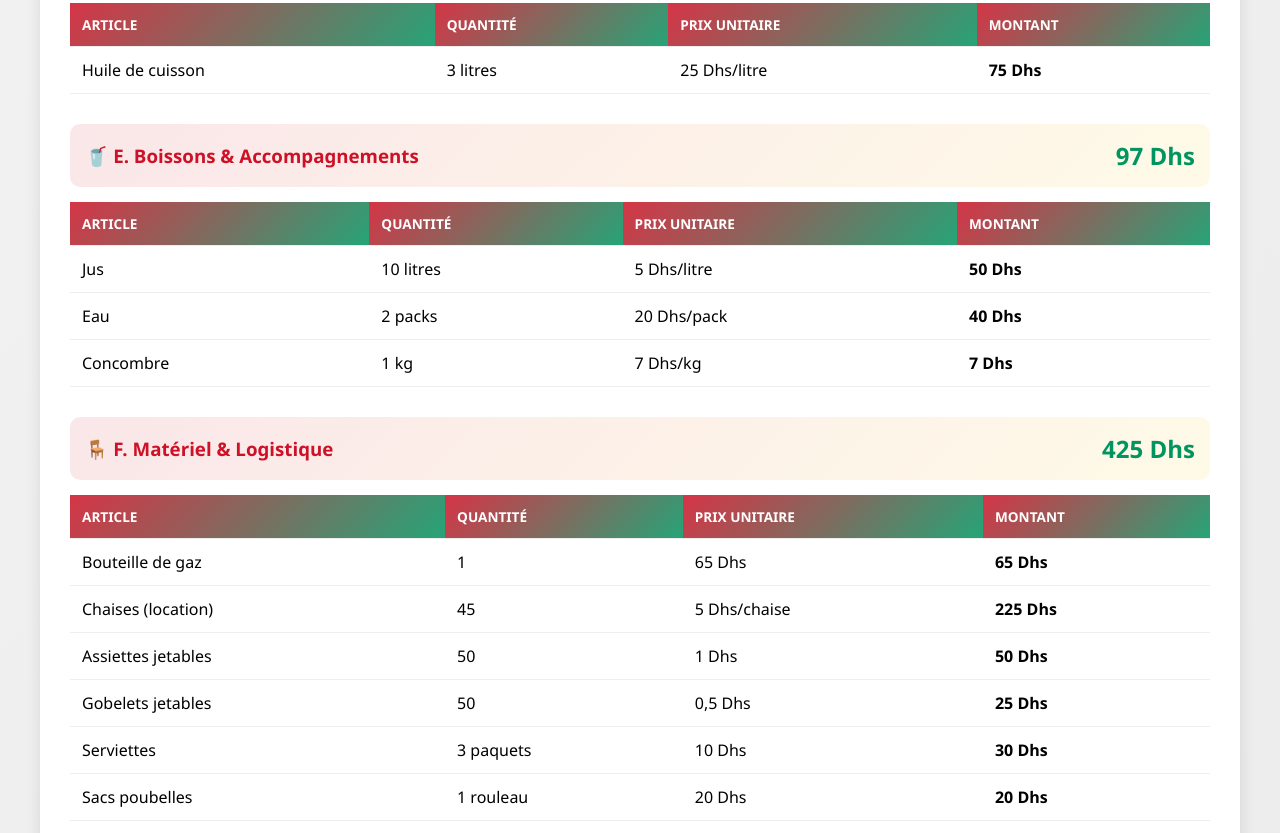
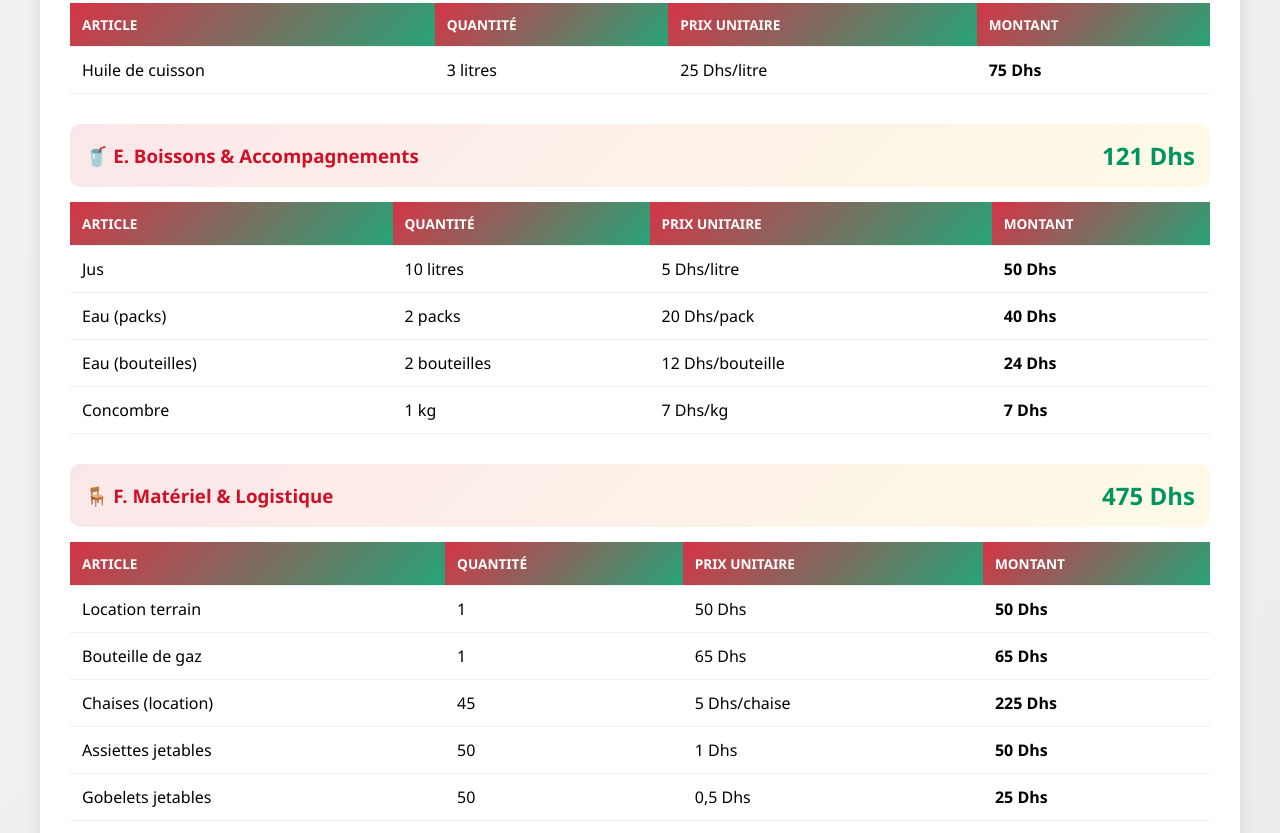
Before and after one commit to play224/mon-site-html, a plain HTML site: page budjetbizutage.html in a window 1280 px wide. Shown: the part 1881-2714 px from the top of the page. Drawn offline with Linux system fonts and the light colour scheme.

Commit message:
Ajout du fichier budjetbizutage.html

```diff
--- a/budjetbizutage.html
+++ b/budjetbizutage.html
@@ -318,12 +318,12 @@
             </div>
             <div class="summary-card">
                 <h3>💰 Coût/Personne</h3>
-                <div class="amount">37 Dhs</div>
+                <div class="amount">39 Dhs</div>
                 <p style="margin-top: 10px; font-size: 0.9em;">Prix très raisonnable</p>
             </div>
             <div class="summary-card total">
                 <h3>💎 Budget Total</h3>
-                <div class="amount">1 743 Dhs</div>
+                <div class="amount">1 817 Dhs</div>
                 <p style="margin-top: 10px; font-size: 0.9em;">Toutes charges comprises</p>
             </div>
         </div>
@@ -506,7 +506,7 @@
             <div class="category">
                 <div class="category-header">
                     <h3>🥤 E. Boissons & Accompagnements</h3>
-                    <span class="category-total">97 Dhs</span>
+                    <span class="category-total">121 Dhs</span>
                 </div>
                 <table>
                     <thead>
@@ -525,10 +525,16 @@
                             <td><strong>50 Dhs</strong></td>
                         </tr>
                         <tr>
-                            <td>Eau</td>
+                            <td>Eau (packs)</td>
                             <td>2 packs</td>
                             <td>20 Dhs/pack</td>
                             <td><strong>40 Dhs</strong></td>
+                        </tr>
+                        <tr>
+                            <td>Eau (bouteilles)</td>
+                            <td>2 bouteilles</td>
+                            <td>12 Dhs/bouteille</td>
+                            <td><strong>24 Dhs</strong></td>
                         </tr>
                         <tr>
                             <td>Concombre</td>
@@ -543,7 +549,7 @@
             <div class="category">
                 <div class="category-header">
                     <h3>🪑 F. Matériel & Logistique</h3>
-                    <span class="category-total">425 Dhs</span>
+                    <span class="category-total">475 Dhs</span>
                 </div>
                 <table>
                     <thead>
@@ -555,6 +561,12 @@
                         </tr>
                     </thead>
                     <tbody>
+                        <tr>
+                            <td>Location terrain</td>
+                            <td>1</td>
+                            <td>50 Dhs</td>
+                            <td><strong>50 Dhs</strong></td>
+                        </tr>
                         <tr>
                             <td>Bouteille de gaz</td>
                             <td>1</td>
```
